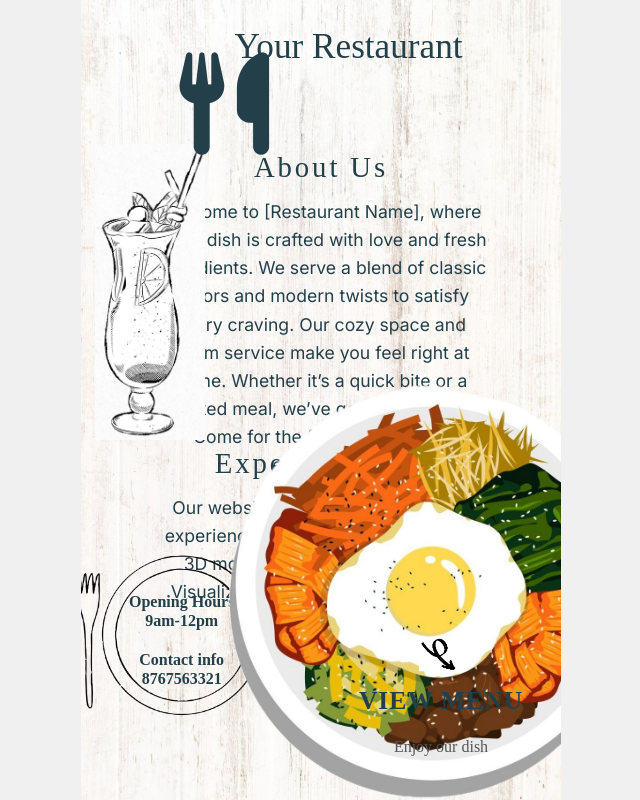
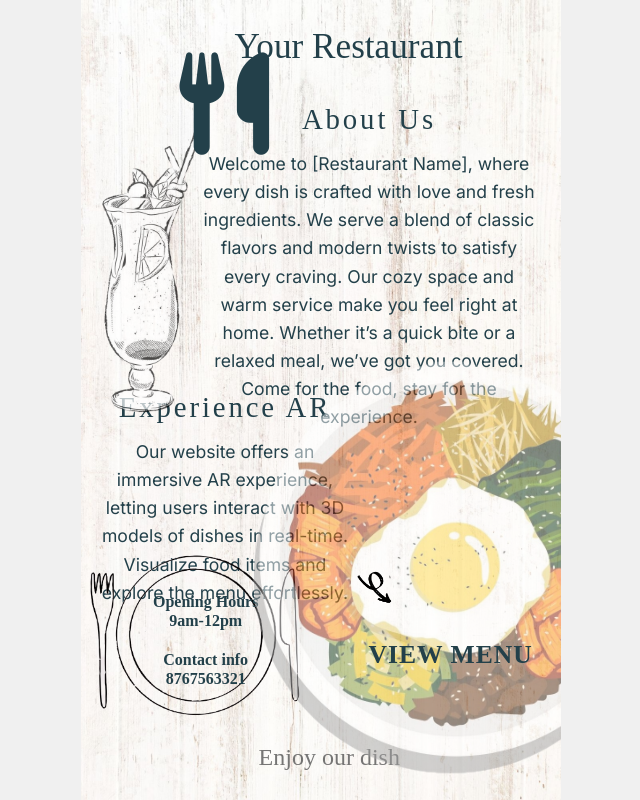
Before and after one commit to LhaseParth2610/AR-menu, a Flask app: page / in a window 1280 px wide. Shown: the whole page, without its empty margins (319-959 px from the left). Run offline with Flask 3, Linux system fonts and the light colour scheme.

Commit message:
Home page styled

```diff
--- /dev/null
+++ b/main.py
@@ -0,0 +1,6 @@
+def main():
+    print("Hello from ar-menu!")
+
+
+if __name__ == "__main__":
+    main()
--- a/static/styles.css
+++ b/static/styles.css
@@ -93,21 +93,23 @@ body {
 
 /* Decorative Images */
 .drinks-img {
-    top: 18%;
+    top: 15%;
     left: 3%;
-    width: 28vw;
+    width: 22vw;
     max-width: 110px;
     height: auto;
     z-index: 5;
+    opacity: 0.7;
 }
 
 .foodd-img {
-    top: 48%;
-    right: -20%;
-    width: 73vw;
+    top: 45%;
+    right: -25%;
+    width: 70vw;
     max-width: 450px;
     height: auto;
     z-index: 4;
+    opacity: 0.5; /* Slightly transparent for a subtle effect */
 }
 
 /* Text Sections */
@@ -118,16 +120,16 @@ body {
 }
 
 .about-us {
-    top: 18%;
-    left: 50%;
+    top: 12%;
+    left: 60%;
     width: 90%;
     transform: translateX(-50%);
 }
 
 .AR {
-    top: 55%;
-    left: 50%;
-    width: 90%;
+    top: 48%;
+    left: 30%;
+    width: 75%;
     transform: translateX(-50%);
 }
 
@@ -151,8 +153,8 @@ body {
 /* Bottom Area */
 .opening-hours-img {
     bottom: 10%;
-    left: -5%;
-    width: 60vw;
+    left: -2%;
+    width: 56vw;
     max-width: 240px;
     height: auto;
     z-index: 2;
@@ -160,25 +162,26 @@ body {
 
 .opening-hours-text {
     bottom: 14%;
-    left: 10%;
+    left: 15%;
     width: auto;
     color: #23404a;
     font-size: clamp(0.8rem, 3vw, 1rem);
     font-family: 'Sura', serif;
-    font-weight: 700;
+    font-weight: 600;
     text-align: center;
     line-height: 1.2;
     z-index: 3;
 }
 
 .bottom-menu-area {
-    bottom: 5%;
-    right: 0;
+    bottom: 15%;
+    right: -2%;
     width: 50%;
     display: flex;
     flex-direction: column;
     align-items: center;
     z-index: 10;
+    gap: 1.3rem;
 }
 
 .arrow-img {
@@ -187,6 +190,8 @@ body {
     height: auto;
     animation: bounce 1.5s infinite;
     margin-bottom: -10px;
+    align-self: baseline;
+    margin-left: 10%;
 }
 
 @keyframes bounce {
@@ -212,11 +217,14 @@ body {
 }
 
 .enjoy-text {
+    position: absolute;
     text-align: center;
     color: #555;
-    font-size: clamp(0.9rem, 3vw, 1rem);
-    margin-top: 1vh;
+    font-size: clamp(1.1rem, 4vw, 1.5rem);
+    bottom: 3%;
     font-family: 'Sura', serif;
+    left: 37%;
+    opacity: 0.8;
 }
 
 /* --- ORIGINAL MENU PAGE STYLES --- */
--- a/templates/index.html
+++ b/templates/index.html
@@ -30,7 +30,7 @@ Overview:
             </div>
         </header>
         <!-- Top Decorative Images -->
-        <img src="/static/assets/drinks2.jpg" alt="Drinks" class="drinks-img" />
+        <img src="/static/assets/drinks2.png" alt="Drinks" class="drinks-img" />
         <img src="/static/assets/food.png" alt="Food" class="foodd-img" />
         <!-- About Us Section -->
         <section class="about-us">
@@ -56,9 +56,11 @@ Overview:
         </div>
         <!-- Bottom Menu Area -->
         <div class="bottom-menu-area">
-            <img src="/static/assets/arrow.jpg" alt="Arrow" class="arrow-img" />
+            <img src="/static/assets/arrow.png" alt="Arrow" class="arrow-img" />
             <button class="view-menu-btn" onclick="openMenu()">VIEW MENU</button>
-            <div class="enjoy-text">Enjoy our dish</div>
+        </div>
+        <div class="enjoy-text">
+            <span>Enjoy our dish</span>
         </div>
     </div>
 
```
Also changed, not shown: pyproject.toml (added, +13 -0 lines), static/assets/arrow.jpg (deleted), static/assets/arrow.png (added), static/assets/drinks2.jpg (deleted), static/assets/drinks2.png (added), 2 other files.
